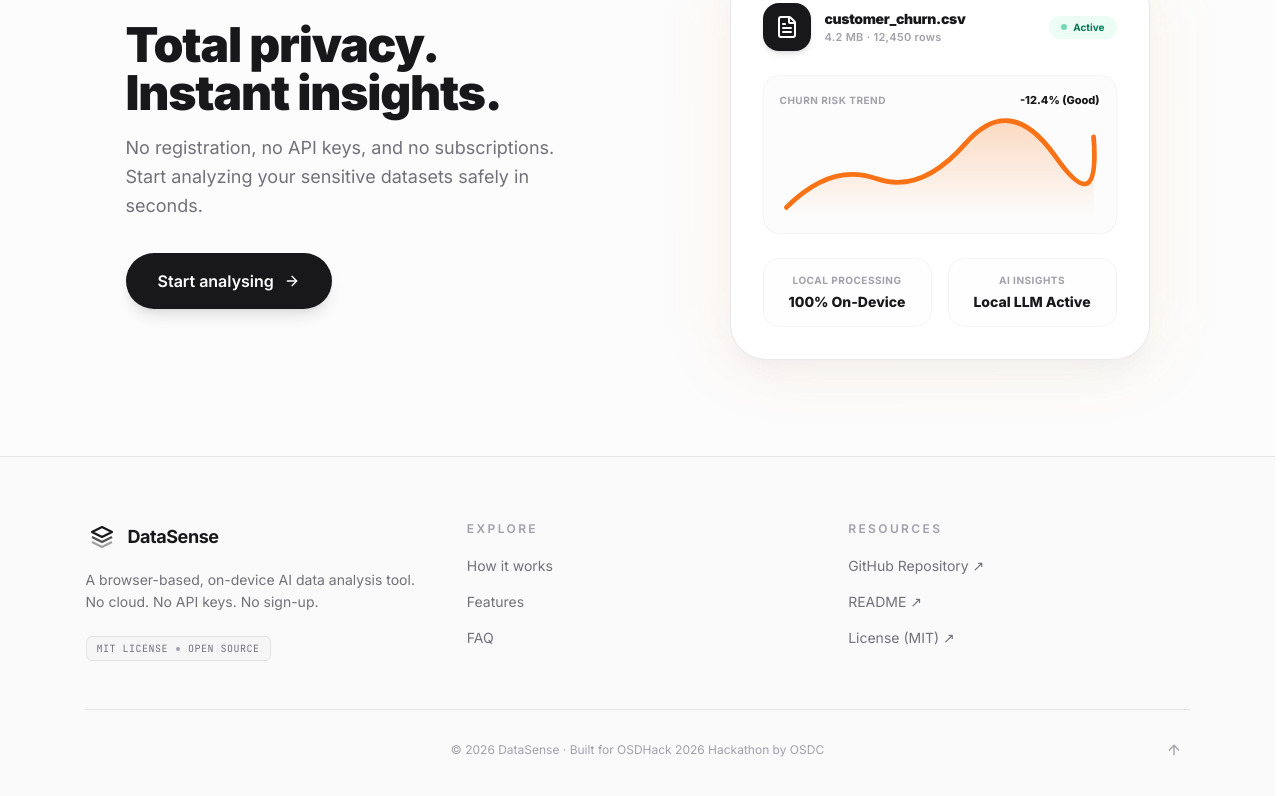
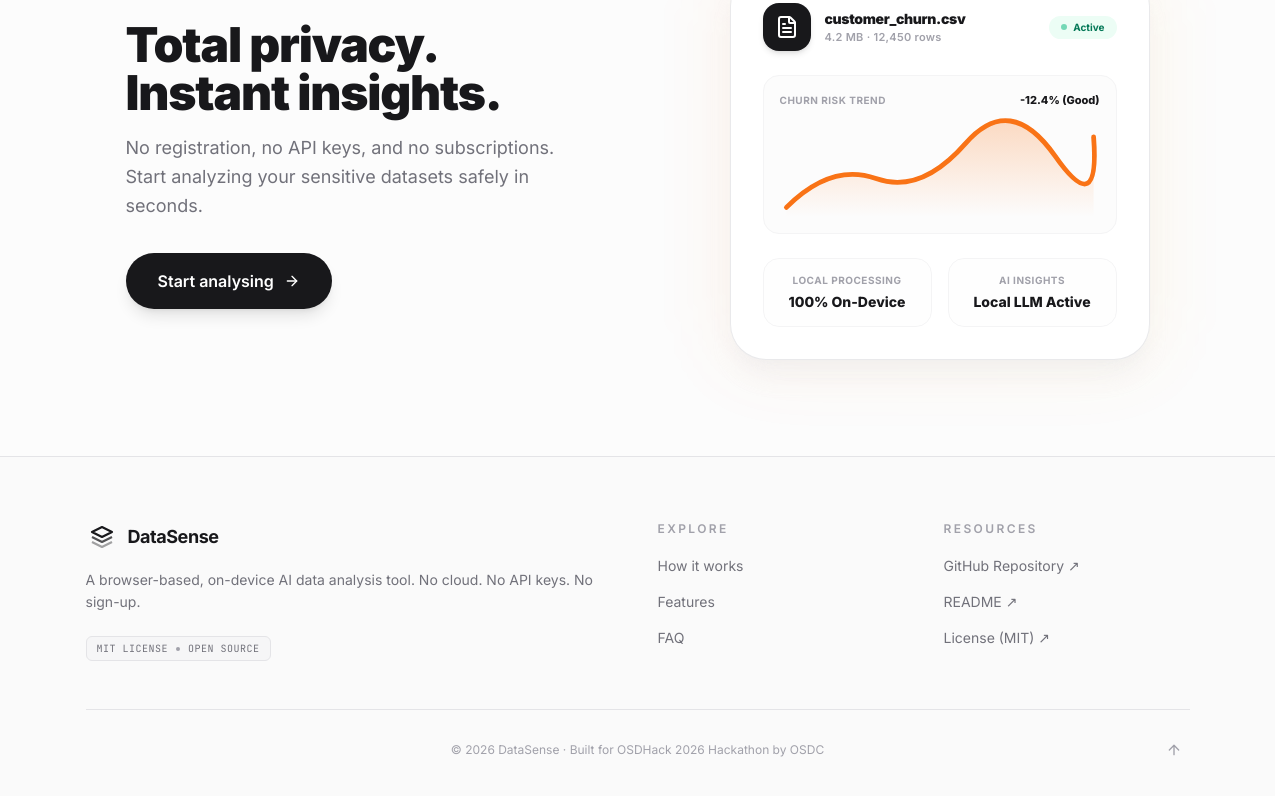
Before and after one commit to mauryasagar/DataSense, a React (Vite) app: page /#/ in a window 1280 px wide. Shown: the part 4946-5742 px from the top of the page. Built offline with nearby package versions, Linux system fonts and the light colour scheme.

Commit message:
fix: footer brand spans 2 cols, explore+resources on right half

```diff
--- a/src/components/landing/Footer.jsx
+++ b/src/components/landing/Footer.jsx
@@ -30,9 +30,9 @@
   return (
     <footer className="border-t border-zinc-200 dark:border-zinc-800 bg-zinc-50 dark:bg-zinc-950 flex-shrink-0 relative z-10">
       <div className="max-w-6xl mx-auto px-4 sm:px-6 py-16">
-        <div className="grid grid-cols-1 md:grid-cols-3 gap-10">
-          {/* Brand column */}
-          <div>
+        <div className="grid grid-cols-1 md:grid-cols-4 gap-10">
+          {/* Brand column — spans 2 of 4 */}
+          <div className="md:col-span-2">
             <Link to="/" className="flex items-center gap-2.5 mb-4 group w-fit">
               <div className="w-8 h-8 flex items-center justify-center transition-all duration-300 group-hover:scale-105">
                 <svg className="w-6 h-6 text-zinc-900 dark:text-zinc-50" viewBox="0 0 24 24" fill="none" xmlns="http://www.w3.org/2000/svg">
```
